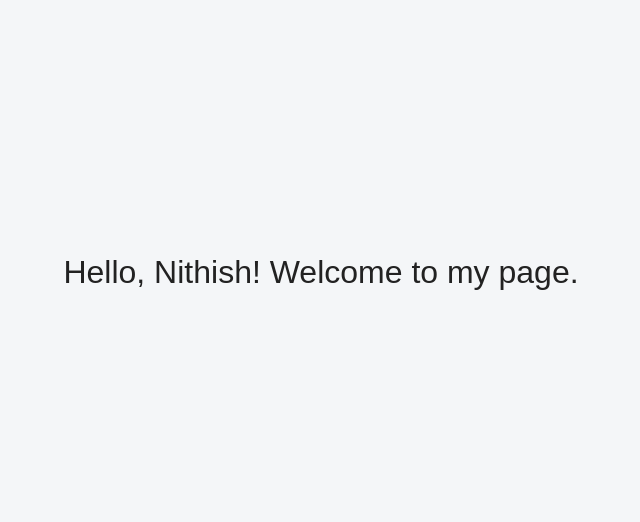
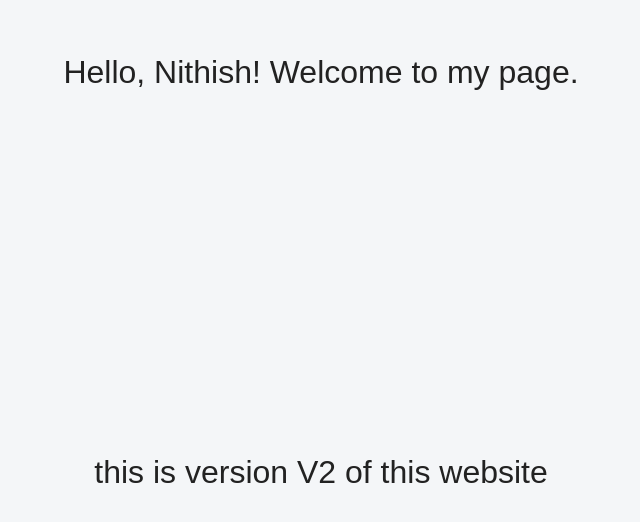
Before and after one commit to nithishdoke23/123.com, a plain HTML site: page StaticWebSite/index.html in a window 1280 px wide. Shown: the part 128-650 px from the top of the page, without its empty margins (319-959 px from the left). Drawn offline with Linux system fonts and the light colour scheme.

Commit message:
version V2

```diff
--- a/StaticWebSite/index.html
+++ b/StaticWebSite/index.html
@@ -22,5 +22,6 @@
 </head>
 <body>
   <p>Hello, Nithish! Welcome to my page.</p>
+  <p>this is version V2 of this website</p>
 </body>
-</html>
+</htmli>
```
